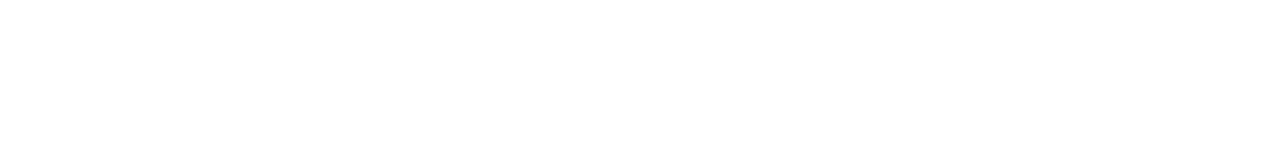
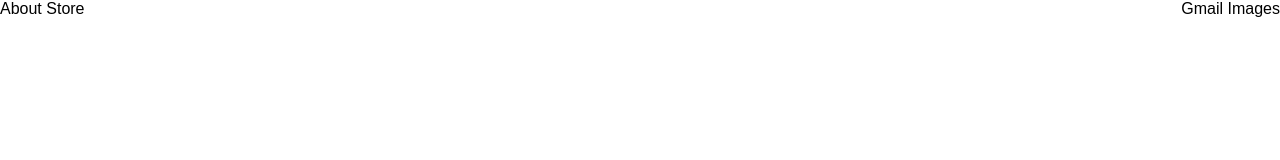
Before and after one commit to kfocht86/google-homepage, a plain HTML site: page index.html in a window 1280 px wide. Drawn offline with Linux system fonts and the light colour scheme.

Commit message:
starting html

```diff
--- a/index.html
+++ b/index.html
@@ -10,7 +10,7 @@
         a {
             padding: 0, 10px, 0, 10px;
         }
-        .Pos {
+        .pos {
             position: absolute;
         }
         #ref1 {
@@ -21,5 +21,21 @@
             top: 0;
             right: 0;
         }
-
-    </style>
+        .black {
+            color: #000000;
+        }
+        .footer {
+            color: #dcdcdc;
+        }
+        </style>
+    <body>
+        <div id="ref1" class="pos">
+            <a ref="https://about.google/?fg=1&utm_source=google-US&utm_medium=referral&utm_campaign=hp-header" class="black">About</a>
+            <a ref="https://store.google.com/US/?utm_source=hp_header&utm_medium=google_ooo&utm_campaign=GS100042&hl=en-US" class="black">Store</a>
+        </div>
+        <div id="ref2" class="pos">
+            <a ref="https://mail.google.com" class="black">Gmail</a>
+            <a ref="https://google.com/imghp?hl=en&ogbl" class="black">Images</a>
+            <a ref="https://accounts.google.com"
+        </div>
+    </body>
```
